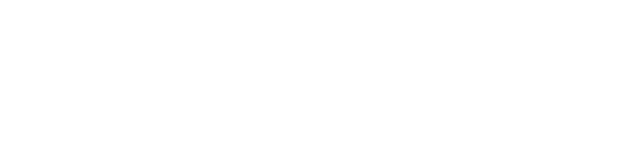
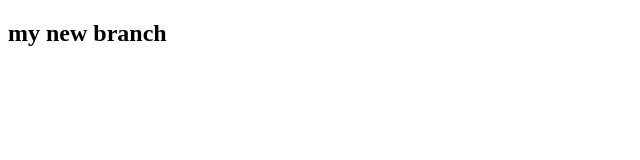
Before and after one commit to charmivaishnani/git_repo, a plain HTML site: page index.html in a window 1280 px wide. Shown: the whole page, without its empty margins (0-640 px from the left). Drawn offline with Linux system fonts and the light colour scheme.

Commit message:
changes some title

```diff
--- a/index.html
+++ b/index.html
@@ -6,6 +6,6 @@
     <title>first project for test</title>
 </head>
 <body>
-
+<h2>my new branch</h2>
 </body>
 </html>
```
